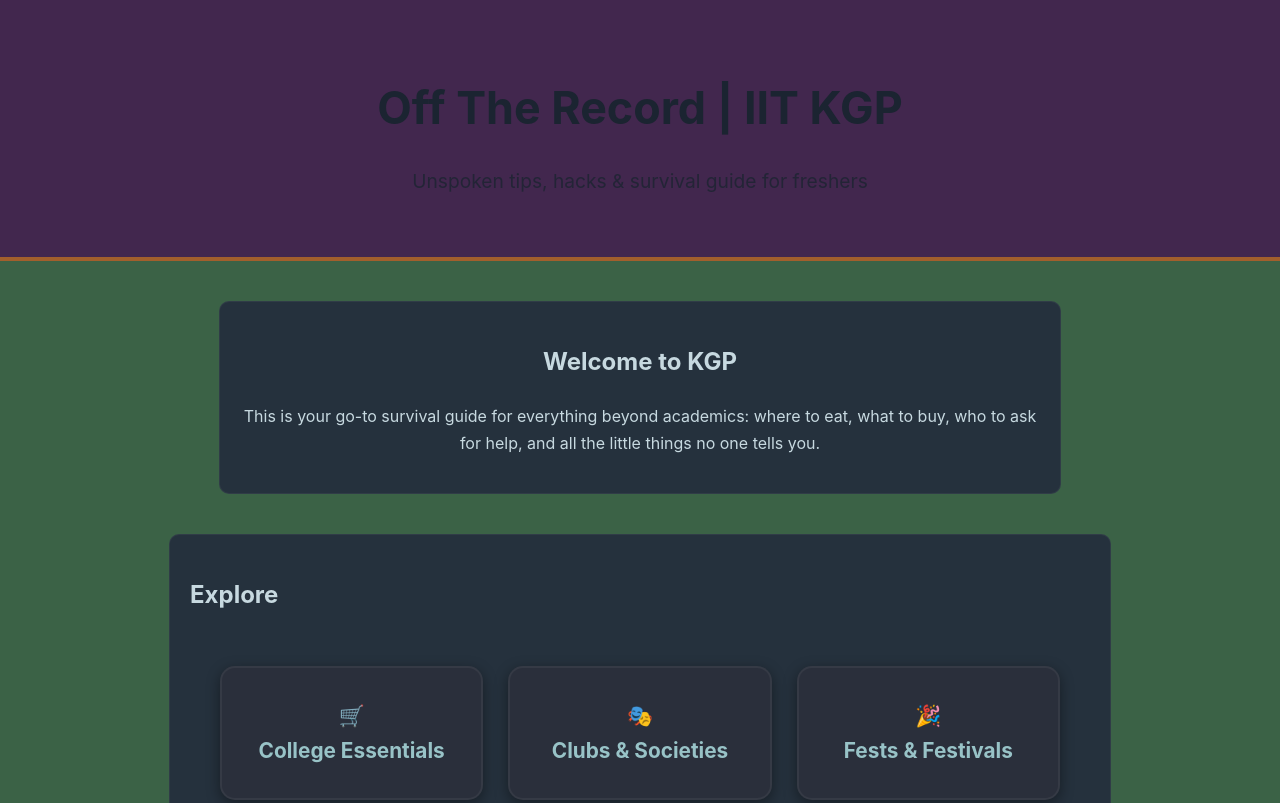
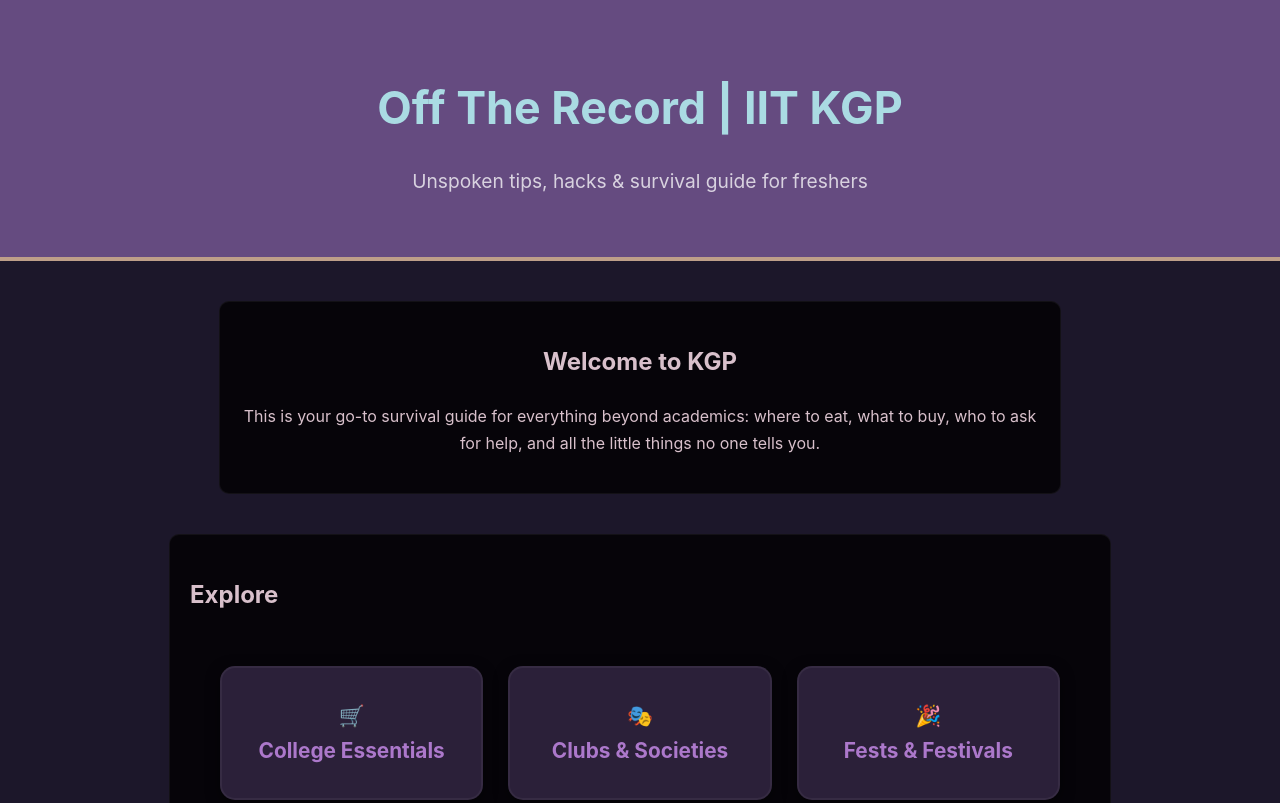
Before and after one commit to Off-The-Record-IITkgp/freshers-survival-kit, a plain HTML site: page index.html in a window 1280 px wide. Shown: the top 803 px of the page. Drawn offline with Linux system fonts and the light colour scheme.

Commit message:
Update style.css

```diff
--- a/style.css
+++ b/style.css
@@ -2,28 +2,28 @@
 body {
   font-family: 'Inter', 'Segoe UI', sans-serif;
   margin: 0;
-  background-color: #3B6246; /* Deep Forest Green */
-  color: #C7D9E0; /* Soft Light Blue for warm readable text */
+  background-color: #1C172A; /* Rich Black-Violet */
+  color: #D8C0CB; /* Soft dusty pink-purple text */
   line-height: 1.7;
 }
 
 /* Header */
 .main-header {
-  background-color: #42274E; /* purple */
+  background-color: #654B80; /* Muted Plum-Violet */
   padding: 40px 20px;
   text-align: center;
-  border-bottom: 4px solid #A25F2C; /* Rich Brown (Lion) */
+  border-bottom: 4px solid #BE9F89; /* Gold accent */
 }
 
 .main-header h1 {
   font-size: 2.8rem;
-  color: #1B2431; /* Deep Navy */
+  color: #AADBE3; /* Soft pastel blue for contrast */
   margin-bottom: 10px;
 }
 
 .main-header p {
   font-size: 1.2rem;
-  color: rgba(27, 36, 49, 0.8); /* Slightly transparent navy text */
+  color: rgba(255, 255, 255, 0.75);
 }
 
 /* Intro Section */
@@ -31,7 +31,7 @@ body {
   max-width: 800px;
   margin: 40px auto;
   text-align: center;
-  color: #C7D9E0; /* Light Blue Text */
+  color: #D8C0CB;
 }
 
 /* Card Grid */
@@ -45,26 +45,26 @@ body {
 }
 
 .card {
-  background: #2A2F3B; /* Navy Blue base for contrast */
+  background: #2B2039; /* Deep dusty violet */
   border-radius: 15px;
   padding: 30px 20px;
   text-align: center;
-  color: #E0D7C7; /* Bone text inside card */
+  color: #EADFE6; /* Very soft pastel for card content */
   border: 2px solid rgba(255, 255, 255, 0.05);
-  box-shadow: 0 4px 14px rgba(0, 0, 0, 0.4);
+  box-shadow: 0 4px 14px rgba(0, 0, 0, 0.5);
   transition: all 0.25s ease;
   font-size: 1.2rem;
 }
 
 .card:hover {
   transform: translateY(-5px);
-  border-color: #BE9F89; /* Warm Brownish (Lion) on hover */
+  border-color: #BE9F89; /* Gold */
   box-shadow: 0 8px 18px rgba(190, 159, 137, 0.3);
 }
 
 .card a {
   text-decoration: none;
-  color: #98C3C7; /* Light Blue links */
+  color: #AC78CB; /* Lavender-purple */
   font-weight: bold;
   font-size: 1.3rem;
   display: block;
@@ -72,14 +72,14 @@ body {
 }
 
 .card a:hover {
-  color: #BE9F89; /* Soft gold-tan hover */
+  color: #BE9F89; /* Gold on hover */
 }
 
 /* Back Button */
 .back-home {
   display: inline-block;
-  background-color: #6D3B3B; /* Deep Warm Brown */
-  color: #E0D7C7; /* Bone text */
+  background-color: #48293D; /* Muted plum */
+  color: #EADFE6;
   padding: 10px 20px;
   border-radius: 8px;
   text-decoration: none;
@@ -89,18 +89,19 @@ body {
 }
 
 .back-home:hover {
-  background-color: #98C3C7; /* Light Blue hover */
-  color: #1B2431; /* Navy text */
+  background-color: #BE9F89; /* Gold hover */
+  color: #1C172A; /* Dark contrast text */
 }
 
 /* Section Boxes */
 section {
-  background: #25313D; /* Deep Navy/Slate for separation */
+  background: #060409; /* Vampire Black */
   padding: 20px;
   border-radius: 10px;
   margin: 20px auto;
   max-width: 900px;
   border: 1px solid rgba(255, 255, 255, 0.05);
+  color: #D8C0CB;
 }
 
 /* Footer */
@@ -108,7 +109,7 @@ footer {
   text-align: center;
   padding: 30px;
   font-size: 0.9rem;
-  color: rgba(199, 217, 224, 0.9); /* Light Blue tone */
-  background-color: #1B2431; /* Gunmetal/Navy Footer */
-  border-top: 4px solid #6D3B3B; /* Brownish footer edge */
+  color: rgba(216, 192, 203, 0.9); /* Dusty pink text */
+  background-color: #060409; /* Deepest background */
+  border-top: 4px solid #768340; /* Old Moss Green accent */
 }
```
